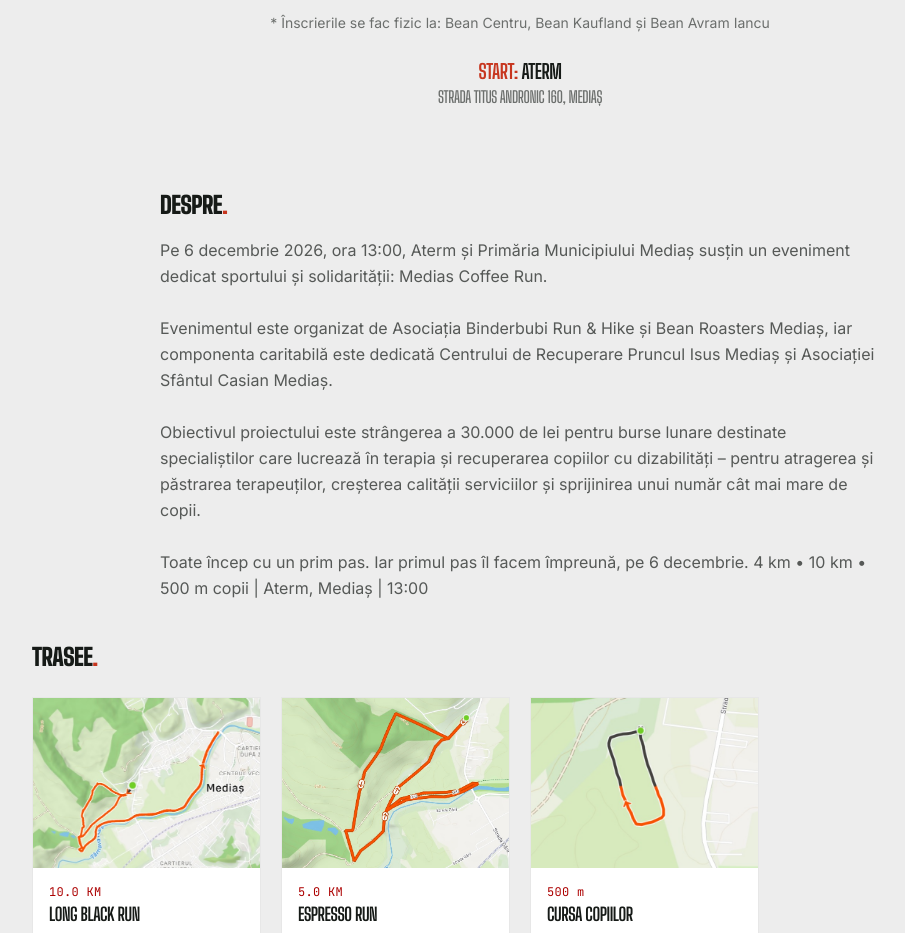
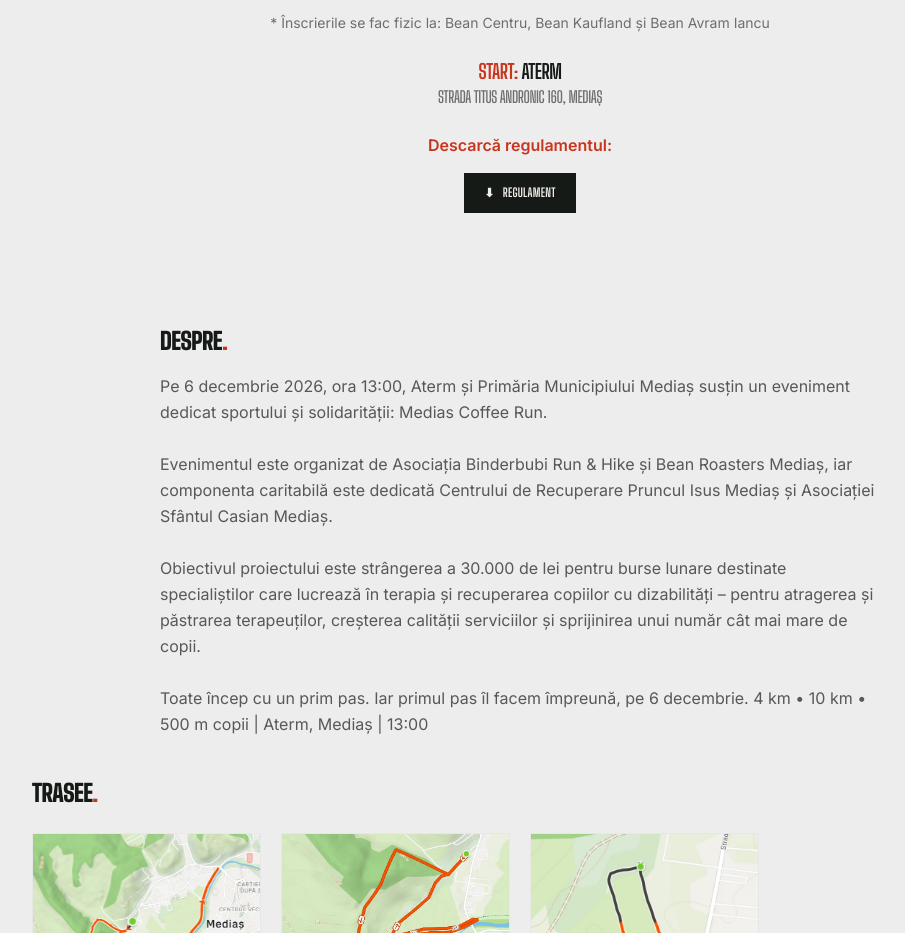
Before and after one commit to andreiholerga/medias.run, a React (Vite) app: page /coffeerun in a window 1280 px wide. Shown: the part 1380-2313 px from the top of the page, without its empty margins (120-1025 px from the left). Built offline with nearby package versions, Linux system fonts and the light colour scheme.

Commit message:
added rules to coffeerun

```diff
--- a/src/pages/CoffeeRun.jsx
+++ b/src/pages/CoffeeRun.jsx
@@ -49,6 +49,19 @@ export default function CoffeeRun() {
           </h2>
           <h3 className="text-ink/60">Strada Titus Andronic 160, Mediaș</h3>
         </a>
+        <br />
+        <p className="text-trail font-semibold mb-4">
+          Descarcă regulamentul:
+        </p>
+        <div className="flex flex-wrap justify-center mb-8">
+          <a
+            href="/regulament/regulament_medias_coffee_run.pdf"
+            download
+            className="inline-flex items-center gap-2 bg-ink text-paper text-xs font-display font-bold uppercase tracking-wide px-5 py-3 hover:bg-trail transition-colors"
+          >
+            <span>⬇</span> Regulament
+          </a>
+        </div>
       </section>
 
       <section className="max-w-3xl mx-auto px-6 py-10">
```
Also changed, not shown: 1 other file (tests, documents, lock files or other folders).
